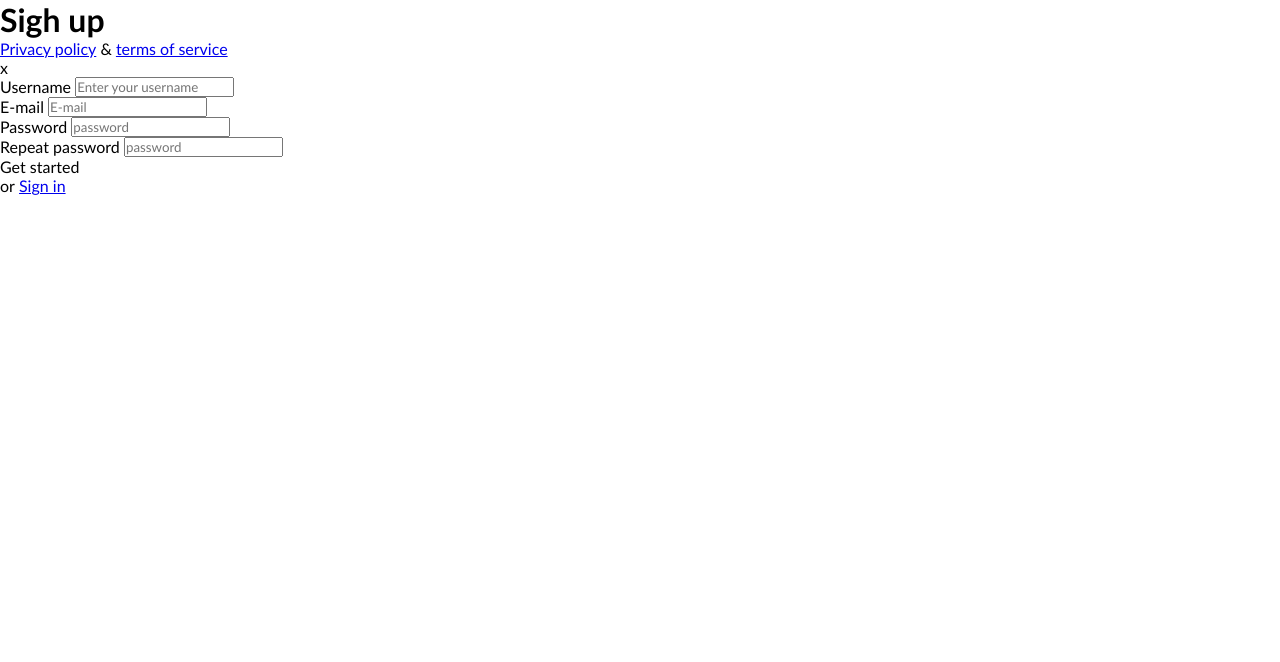
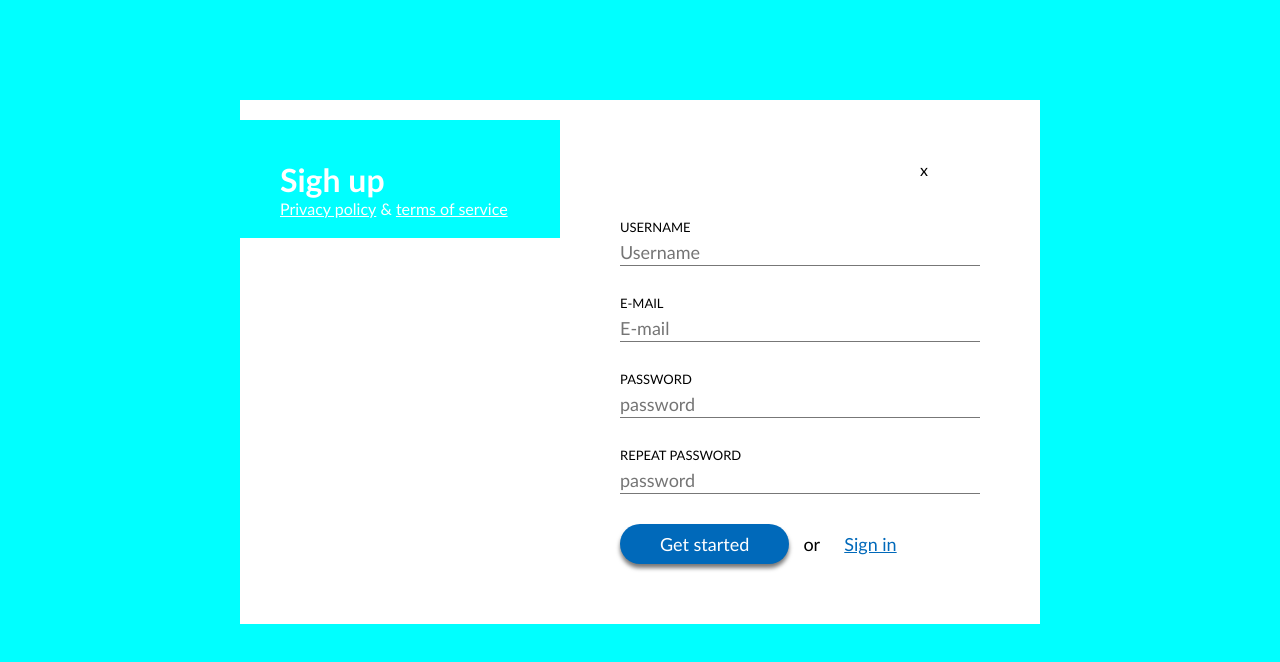
Before and after one commit to bemze/6-sign-up, a plain HTML site: page index.html in a window 1280 px wide. Drawn offline with Linux system fonts and the light colour scheme.

Commit message:
basic style

```diff
--- a/css/custom.css
+++ b/css/custom.css
@@ -1,32 +1,111 @@
 body {
+    background-color: aqua;
 }
     .container {
+        display: inline-block;
+        width: 800px;
+        margin-top: 100px;
+        margin-left: calc((100% - 800px) / 2);
+        background-color: #fff;
+
     }
         .left-column {
+            display: inline-block;
+            width: 40%;
+            float: left;
+            padding: 40px;
+            padding-bottom: 20px;
+            margin-top: 20px;
+            background-color: aqua;
+            color: #fff;
         }
             .page-title {
+                display: inline-block;
+                width: 100%;
             }
             .bottom-links {
+                display: inline-block;
+                width: 100%;
             }
                 .bottom-links > .link {
+                    color: #fff;
                 }
                 .bottom-links > .text {
+                    color: #fff;
                 }
         .right-column {
+            display: inline-block;
+            width: 60%;
+            float: left;
+            padding: 60px;
+            background-color: #fff;
+
         }
             .close {
+                display: inline-block;
+                width: 60px;
+                height: 60px;
+                float: right;
             }
             .form {
+                display: inline-block;
+                width: 100%;
             }
                 .form-row {
+                display: inline-block;
+                width: 100%;
+                margin-bottom: 30px;
                 }
+                    .form-row:last-of-type {
+                        margin-bottom: 0;
+                    }
                     .label {
+                        display: inline-block;
+                        width: 100%;
+                        margin-bottom: 5px;
+                        font-size: 13px;
+                        line-height: 15px;
+                        text-transform: uppercase;-transform: uppercase;
+
                     }
                     .input {
+                        display: inline-block;
+                        width: 100%;
+                        font-size: 18px;
+                        line-height: 25px;
+                        border: none;
+                        border-bottom: 1px solid #777;
                     }
                     .btn {
+                        display: inline-block;
+                        padding: 10px;
+                        padding-left: 40px;
+                        padding-right: 40px;
+                        line-height: 20px;
+                        font-size: 18px;
+                        border-radius: 20px;
+                        background-color: #0069BA;
+                        color: #fff;
+                        box-shadow: 0 4px 4px #0008;
                     }
+                    .btn:hover {
+                        box-shadow: 0 4px 8px #000a;
+                        cursor: pointer;
+                    }
+
                     .form-row > .text {
-                    }
-                    .form-row > .link {
-                    }
+                       display: inline-block;
+                       padding: 10px;
+                       line-height: 20px;
+                       font-size: 18px;
+                        }
+                     .form-row > .link {
+                        display: inline-block;
+                        padding: 10px;
+                        line-height: 20px;
+                        font-size: 18px;
+                        color: #0069BA;
+                        }
+                         .form-row > .link:hover {
+                            color: red;
+                         }
--- a/index.html
+++ b/index.html
@@ -1,15 +1,16 @@
 <!DOCTYPE html>
 <html lang="en">
+
 <head>
     <meta charset="UTF-8">
     <meta name="viewport" content="width=device-width, initial-scale=1.0">
     <title>Sign up</title>
     <!-- reset -->
     <link rel="stylesheet" href="./css/reset.css">
-    <!-- component -->
+    <!-- components -->
     <link rel="stylesheet" href="./css/button.css">
     <link rel="stylesheet" href="./css/form.css">
-    <!-- custom  -->
+    <!-- custom -->
     <link rel="stylesheet" href="./css/custom.css">
 </head>
 <body>
@@ -23,21 +24,21 @@
             </footer>
         </div>
         <div class="right-column">
-            </div class="close">x<div>
+            <div class="close">x</div>
             <form class="form">
                 <div class="form-row">
-                    <label class="label" for="username">Username</ class="label">
-                    <input class="input" id="username" type="text" placeholder="Enter your username">
+                    <label class="label" for="username">Username</label>
+                    <input class="input" id="username" type="text" placeholder="Username">
                 </div>
-                <div>
+                <div class="form-row">
                     <label class="label" for="email">E-mail</label>
                     <input class="input" id="email" type="email" placeholder="E-mail">
                 </div>
-                <div>
+                <div class="form-row">
                     <label class="label" for="password">Password</label>
                     <input class="input" id="pass" type="password" placeholder="password">
                 </div>
-                <div>
+                <div class="form-row">
                     <label class="label" for="">Repeat password</label>
                     <input class="input" id="repass" type="password" placeholder="password">
                 </div>
```
